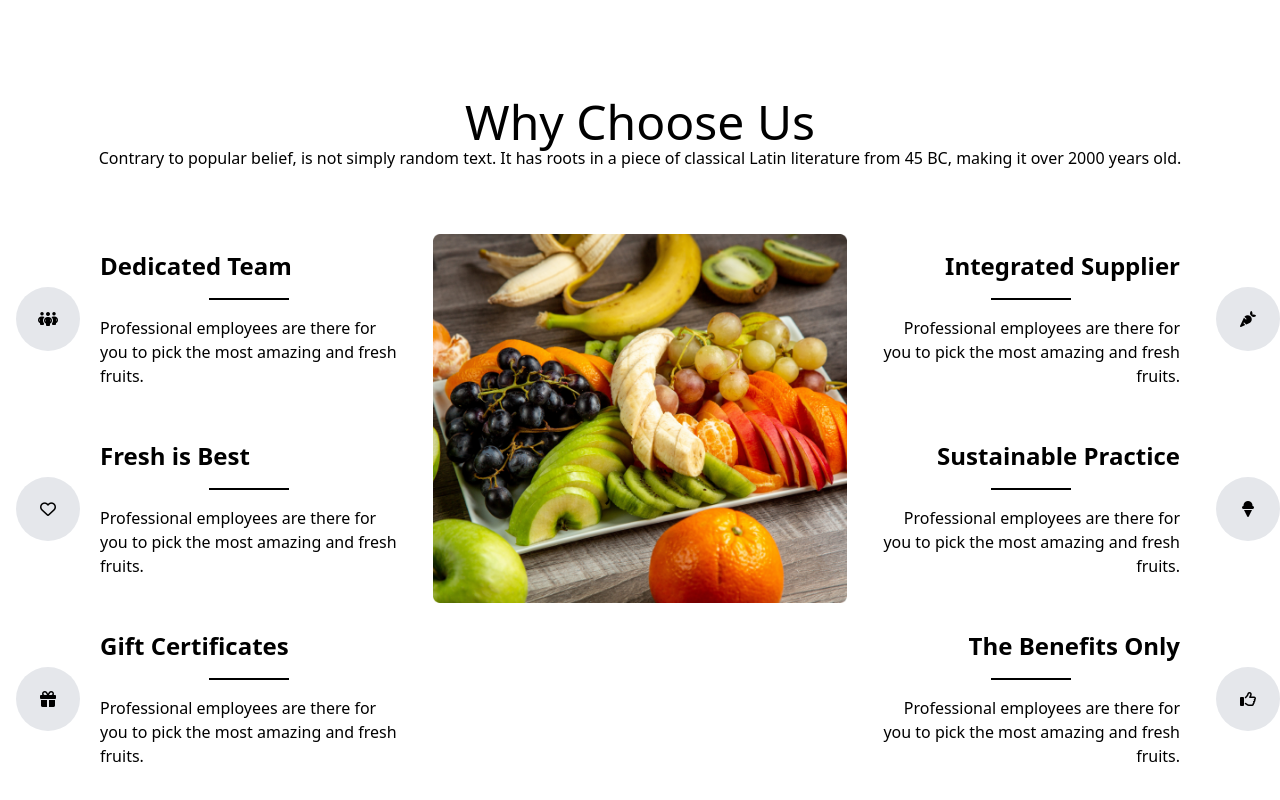
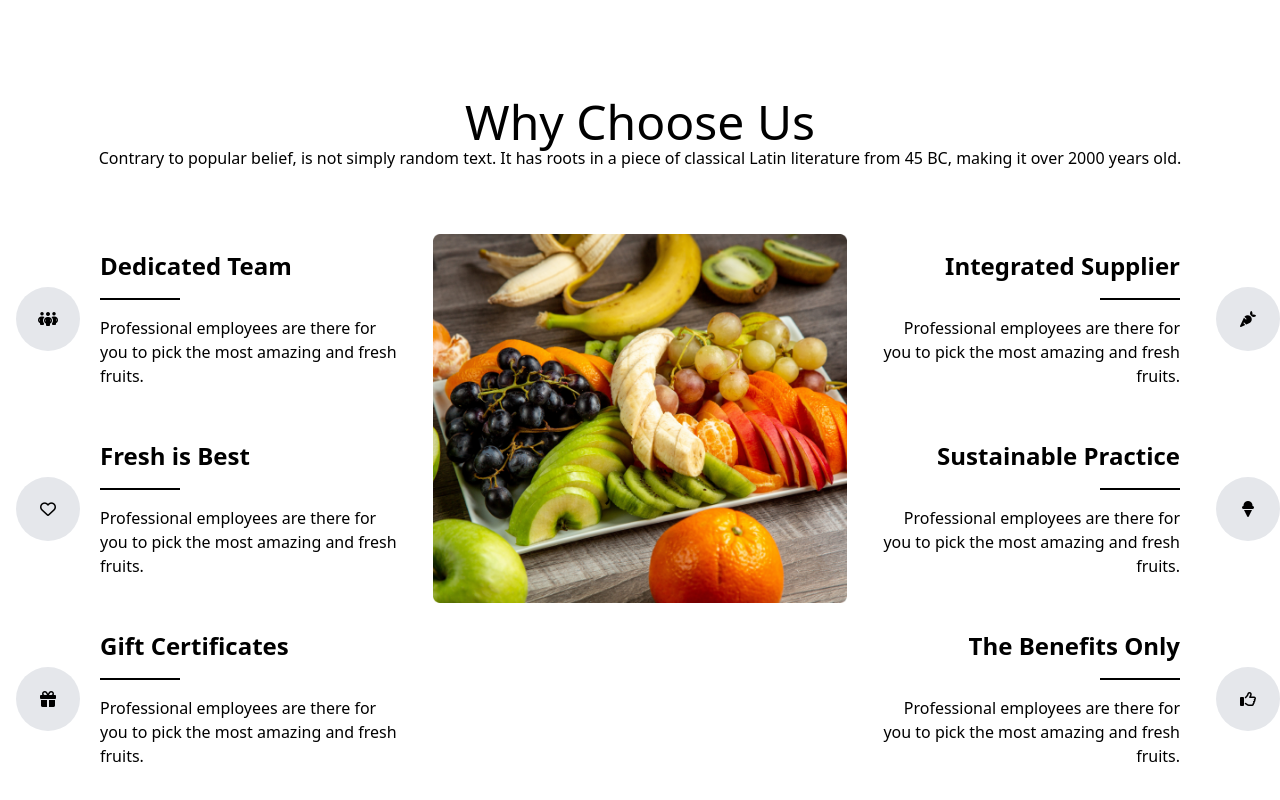
Before and after one commit to sowmik-sec/fruit-brust, a plain HTML site: page index.html in a window 1280 px wide. Shown: the part 2764-3564 px from the top of the page. Drawn offline with nearby package versions, Linux system fonts and the light colour scheme.

Commit message:
bug fix: place of hr

```diff
--- a/index.html
+++ b/index.html
@@ -620,7 +620,9 @@
               </div>
               <div class="space-y-4 text-center lg:text-left">
                 <h3 class="text-2xl font-bold">Dedicated Team</h3>
-                <hr class="w-20 border border-black mx-auto" />
+                <div class="flex justify-center lg:justify-start">
+                  <hr class="w-20 border border-black" />
+                </div>
                 <p>
                   Professional employees are there for you to pick the most
                   amazing and fresh fruits.
@@ -637,7 +639,9 @@
               </div>
               <div class="space-y-4 text-center lg:text-left">
                 <h3 class="text-2xl font-bold">Fresh is Best</h3>
-                <hr class="w-20 border border-black mx-auto" />
+                <div class="flex justify-center lg:justify-start">
+                  <hr class="w-20 border border-black" />
+                </div>
                 <p>
                   Professional employees are there for you to pick the most
                   amazing and fresh fruits.
@@ -654,7 +658,9 @@
               </div>
               <div class="space-y-4 text-center lg:text-left">
                 <h3 class="text-2xl font-bold">Gift Certificates</h3>
-                <hr class="w-20 border border-black mx-auto" />
+                <div class="flex justify-center lg:justify-start">
+                  <hr class="w-20 border border-black" />
+                </div>
                 <p>
                   Professional employees are there for you to pick the most
                   amazing and fresh fruits.
@@ -671,7 +677,9 @@
             >
               <div class="space-y-4 text-center lg:text-right p-4">
                 <h3 class="text-2xl font-bold">Integrated Supplier</h3>
-                <hr class="w-20 border border-black mx-auto" />
+                <div class="flex justify-center lg:justify-end">
+                  <hr class="w-20 border border-black" />
+                </div>
                 <p>
                   Professional employees are there for you to pick the most
                   amazing and fresh fruits.
@@ -688,7 +696,9 @@
             >
               <div class="space-y-4 text-center lg:text-right p-4">
                 <h3 class="text-2xl font-bold">Sustainable Practice</h3>
-                <hr class="w-20 border border-black mx-auto" />
+                <div class="flex justify-center lg:justify-end">
+                  <hr class="w-20 border border-black" />
+                </div>
                 <p>
                   Professional employees are there for you to pick the most
                   amazing and fresh fruits.
@@ -705,7 +715,9 @@
             >
               <div class="space-y-4 text-center lg:text-right p-4">
                 <h3 class="text-2xl font-bold">The Benefits Only</h3>
-                <hr class="w-20 border border-black mx-auto" />
+                <div class="flex justify-center lg:justify-end">
+                  <hr class="w-20 border border-black" />
+                </div>
                 <p>
                   Professional employees are there for you to pick the most
                   amazing and fresh fruits.
```
